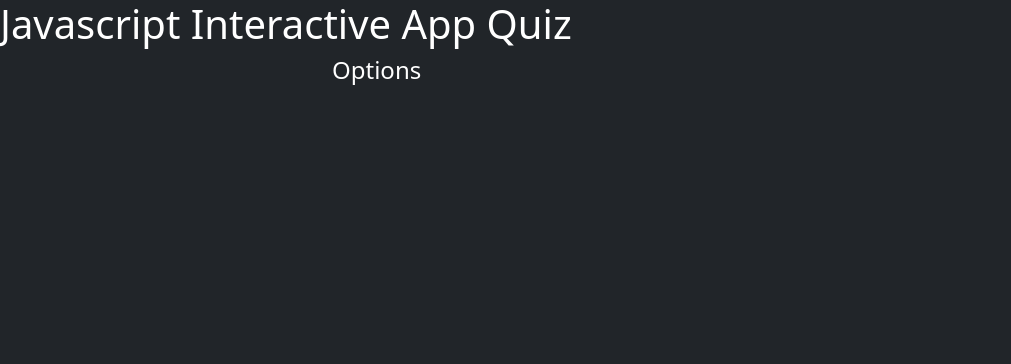
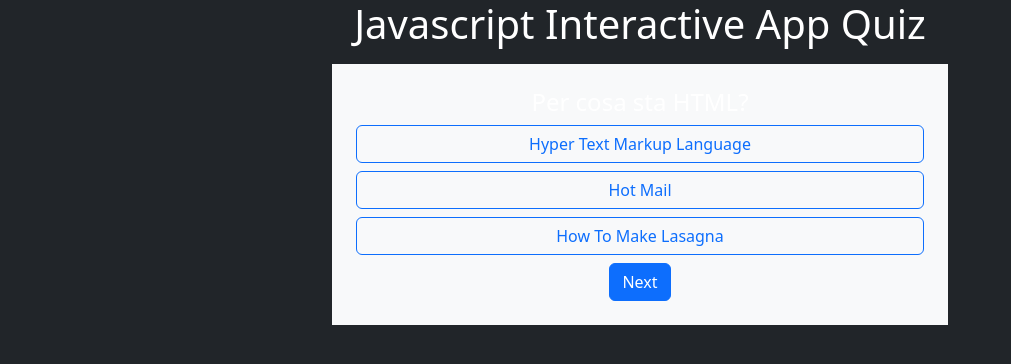
Before and after one commit to LorenzoFormatemp/JS_projects, a plain HTML site: page js_interactive_app/index.html in a window 1280 px wide. Shown: the whole page, without its empty margins (0-1011 px from the left). Drawn offline with nearby package versions, Linux system fonts and the light colour scheme.

Commit message:
add loadQuestion && begin checkAnswers

```diff
--- a/js_interactive_app/assets/js/script.js
+++ b/js_interactive_app/assets/js/script.js
@@ -0,0 +1,65 @@
+/* main data */
+const quizData = [
+    {
+        question: "Per cosa sta HTML?",
+        options: ["Hyper Text Markup Language", "Hot Mail", "How To Make Lasagna"],
+        correct: 0
+    },
+    {
+        question: "In che anno è stato creato Javascript?",
+        options: ["1995", "2005", "2015"],
+        correct: 0
+    },
+    {
+        question: "Chi ha sviluppato Javascript?",
+        options: ["Netscape", "Microsoft", "Apple"],
+        correct: 0
+    }
+];
+
+let score = 0;
+let current = 0;
+
+const questionEl = document.getElementById('question');
+const optionsEl = document.getElementById('options');
+
+/* main functions */
+function loadQuestion(index){
+    const q = quizData[index];
+    questionEl.innerText = q.question;
+
+    //svuotare il container delle opzioni
+
+    // opzioni possono essere più di una
+    q.options.forEach((opt, i) => {
+
+        // creo l'html
+        const btn = document.createElement("button");
+        // gli metto come testo il testo dell'opzione che sto ciclando
+        btn.innerText = opt;
+        // gli aggiungo classi in bootstrap per stilizzarlo
+        btn.className = "btn w-100 mb-2 btn-outline-primary";
+        /*
+            appendere un evento al bottone per controllare che sia la risposta corretta
+        */
+        // appendo l'html al mio contenitore delle opzioni
+        optionsEl.appendChild(btn);
+
+    });
+}
+
+/*
+    1- check della risposta => mi controlli se è giusta o meno
+    2- gestire l'evento click
+*/
+
+function checkAnswers(selected){
+    const q = quizData[current];
+}
+
+
+
+
+
+// al caricamento della pagina caricherò la prima domanda
+loadQuestion(current);
--- a/js_interactive_app/index.html
+++ b/js_interactive_app/index.html
@@ -9,19 +9,22 @@
     <link href="https://cdn.jsdelivr.net/npm/bootstrap@5.3.6/dist/css/bootstrap.min.css" rel="stylesheet" integrity="sha384-4Q6Gf2aSP4eDXB8Miphtr37CMZZQ5oXLH2yaXMJ2w8e2ZtHTl7GptT4jmndRuHDT" crossorigin="anonymous">
     <link rel="stylesheet" href="./assets/css/style.css">
 </head>
-<body class="bg-dark text-white vh-100">
+<body class="bg-dark text-white vh-100 text-center">
 
     <h1>Javascript Interactive App Quiz</h1>
 
 
     <div class="container w-50">
 
-        <div id="quizBox">
-            <h4>Options</h4>
+        <div id="quizBox" class="bg-light mt-3 p-4 ">
+            <h4 id="question">...</h4>
 
-            <div id="options" class=""></div>
+            <div id="options" class="mt-2"></div>
 
             <!-- bottone per cambiare opzione -->
+            <div>
+                <button class="btn btn-primary" type="button" id="nextBtn">Next</button>
+            </div>
 
         </div>
 
```
